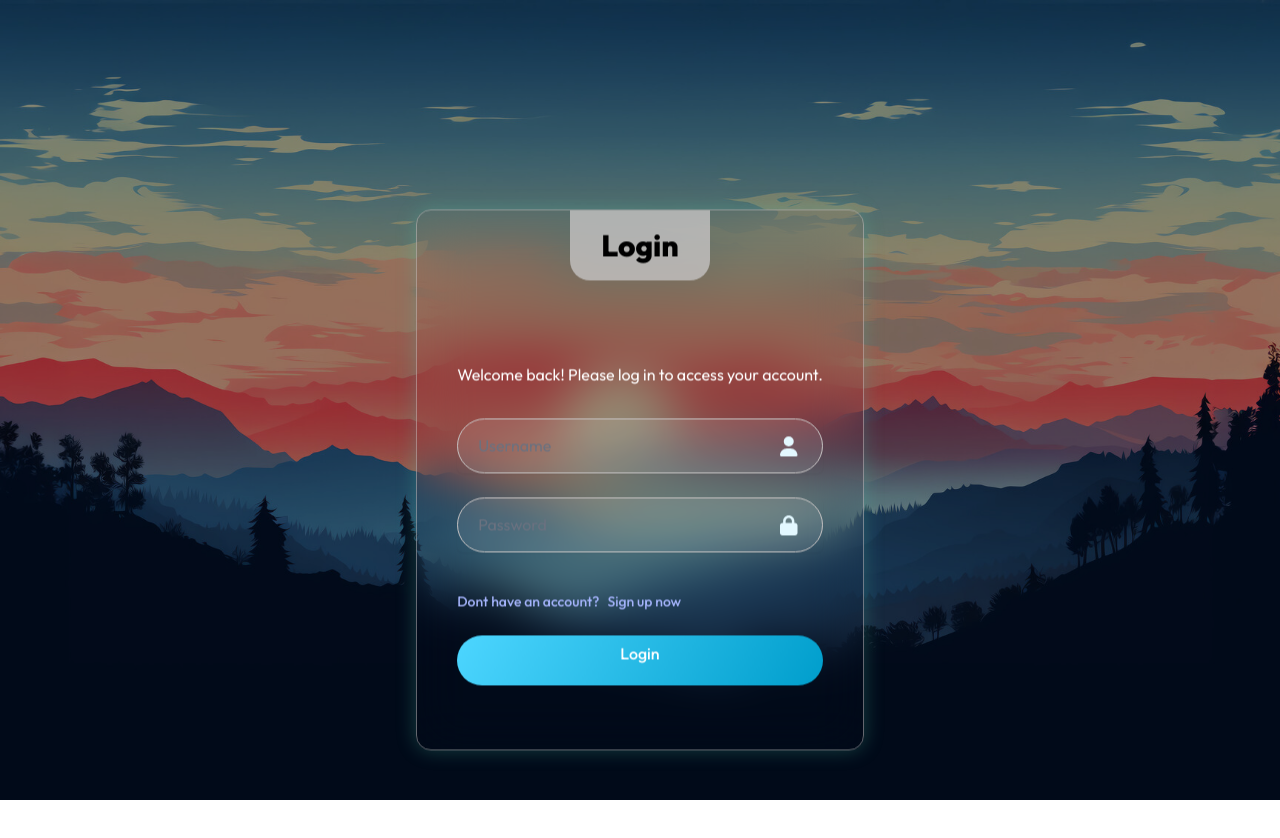
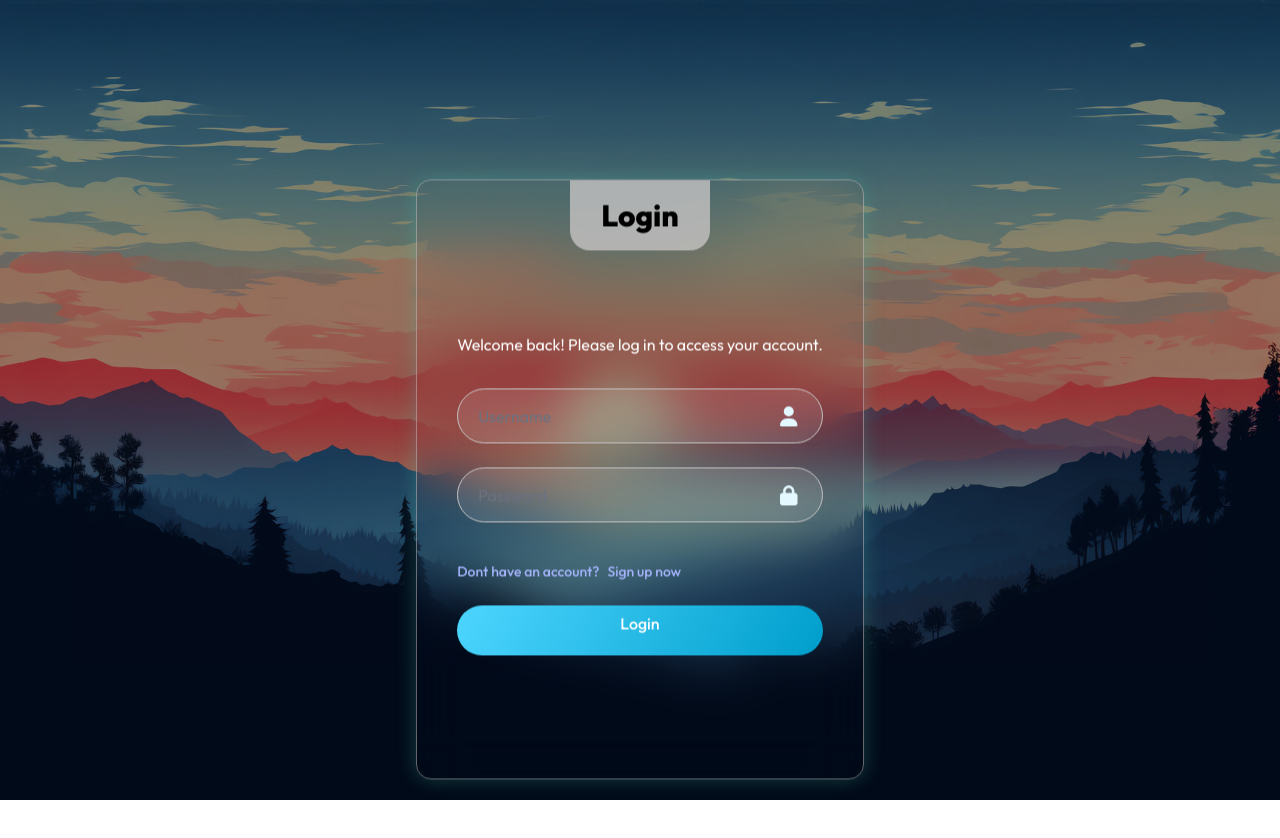
Before and after one commit to CHEGEBB/PRODIGY_FS_O3, a React (Vite) app in the folder frontend/: page / in a window 1280 px wide. Shown: the top 838 px of the page. Built offline with nearby package versions, Linux system fonts and the light colour scheme.

Commit message:
feat: Update login box height in Auth.scss
This commit updates the height of the login box in the Auth.scss file to be 600px. This change improves the layout of the authentication page.

Note: This message is based on the provided code changes and recent repository commits.

```diff
--- a/frontend/src/sass/Auth.scss
+++ b/frontend/src/sass/Auth.scss
@@ -92,6 +92,7 @@ a {
 .login-box {
   position: relative;
   width: 400px;
+  height: 600px;
   backdrop-filter: blur(25px);
   border: 1px solid rgba($primary-color, 0.5);
   border-radius: 15px;
```
